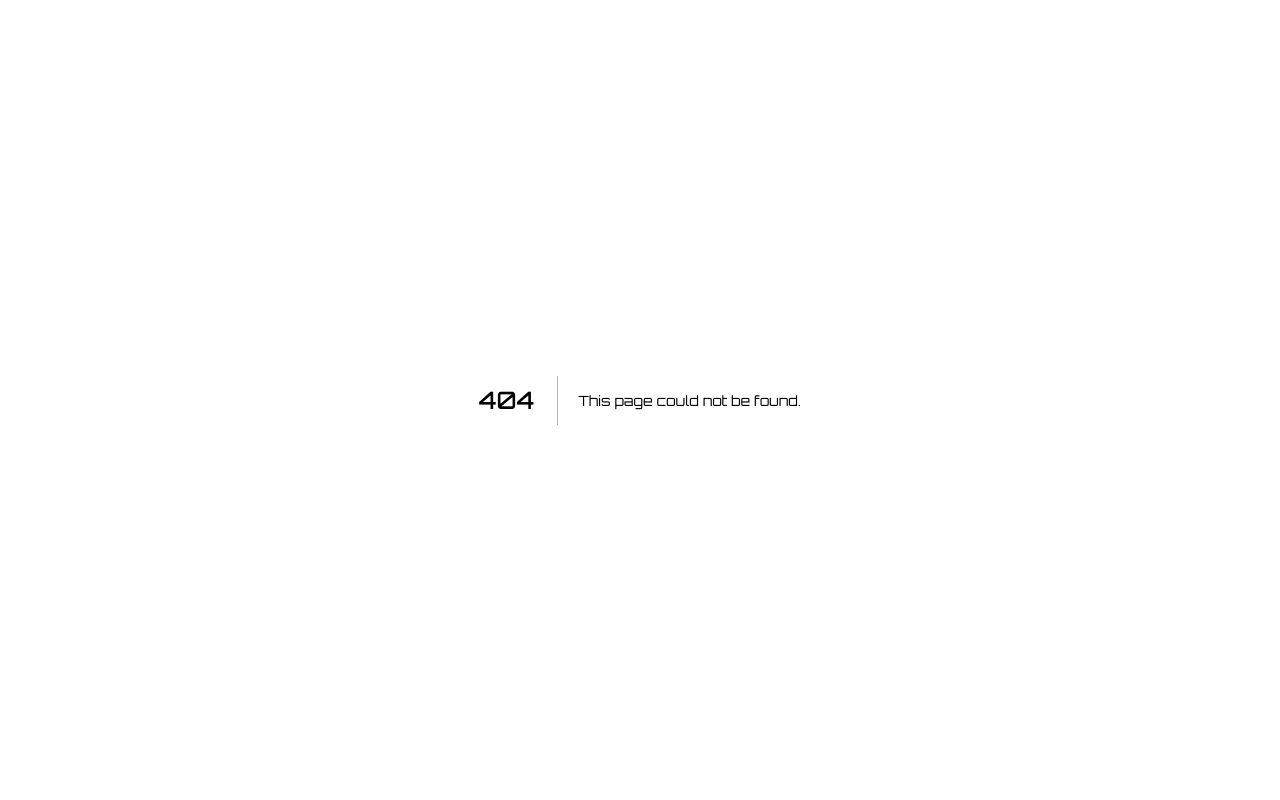
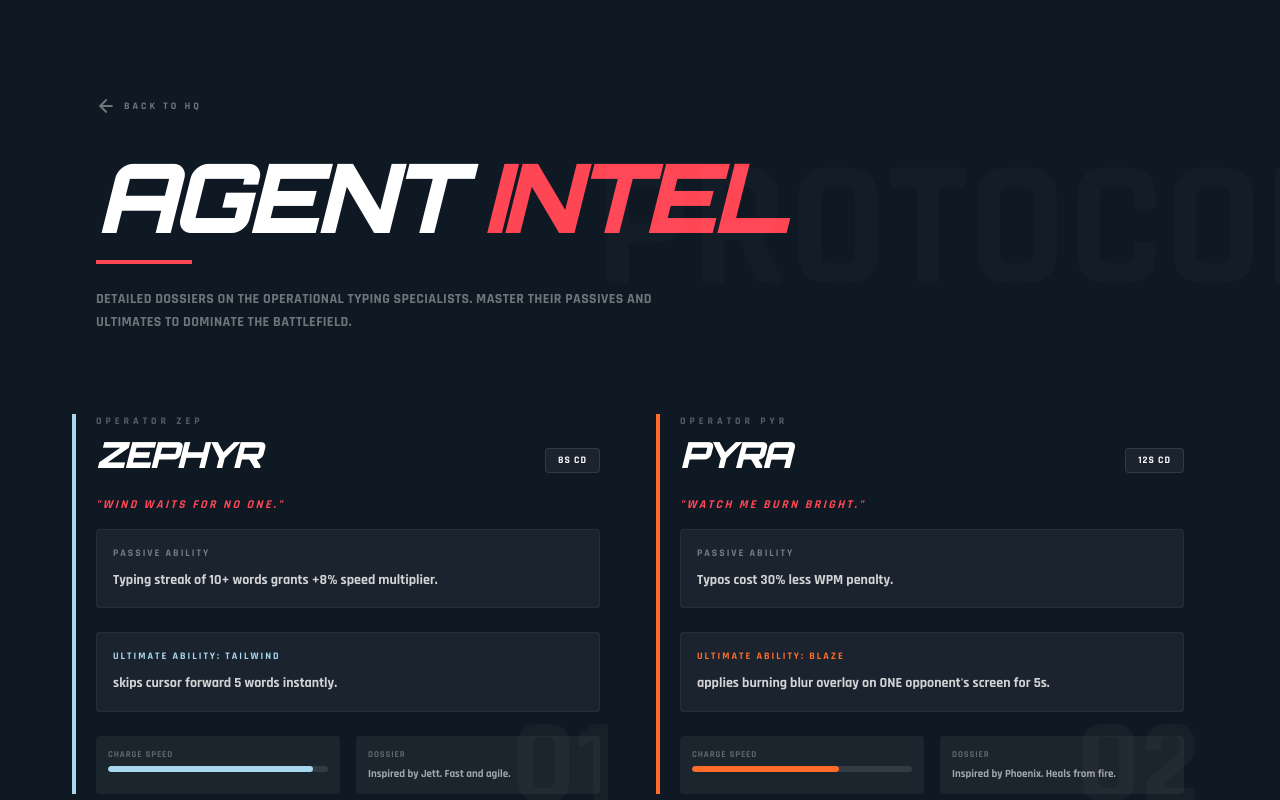
Before and after one commit to prasanna192005/project-akshar, a Next.js app: page /agents in a window 1280 px wide. Before the commit this address had no page. Shown: the top 800 px of the page. Built offline with nearby package versions, Linux system fonts and the light colour scheme.

Commit message:
agents page

```diff
--- /dev/null
+++ b/app/agents/page.tsx
@@ -0,0 +1,128 @@
+"use client";
+
+import React from "react";
+import Link from "next/link";
+import { AGENTS } from "@/lib/agents";
+
+export default function AgentsIntel() {
+    return (
+        <main className="min-h-screen bg-[#0F1923] text-white p-8 md:p-16 lg:p-24 overflow-x-hidden">
+            {/* Header section */}
+            <div className="max-w-7xl mx-auto mb-20 relative">
+                <Link
+                    href="/"
+                    className="inline-flex items-center gap-2 text-white/40 hover:text-[#FF4655] transition-colors mb-8 group"
+                >
+                    <svg width="20" height="20" viewBox="0 0 24 24" fill="none" stroke="currentColor" strokeWidth="2.5" strokeLinecap="round" strokeLinejoin="round" className="group-hover:-translate-x-1 transition-transform">
+                        <path d="M19 12H5M12 19l-7-7 7-7" />
+                    </svg>
+                    <span className="text-[10px] uppercase font-black tracking-[0.3em]">Back to HQ</span>
+                </Link>
+
+                <div className="relative">
+                    <h1 className="text-6xl md:text-8xl font-black italic tracking-tighter leading-none mb-4 animate-in slide-in-from-left duration-700">
+                        AGENT <span className="text-[#FF4655]">INTEL</span>
+                    </h1>
+                    <div className="h-1 w-24 bg-[#FF4655] mb-6 animate-in zoom-in duration-1000" />
+                    <p className="text-white/40 max-w-xl text-sm leading-relaxed tracking-wide uppercase font-bold">
+                        Detailed dossiers on the operational typing specialists. Master their passives and ultimates to dominate the battlefield.
+                    </p>
+                </div>
+
+                {/* Decorative background text */}
+                <div className="absolute top-0 right-0 text-[180px] font-black text-white/[0.02] select-none pointer-events-none -mr-40 hidden lg:block">
+                    PROTOCOL
+                </div>
+            </div>
+
+            {/* Agents Grid */}
+            <div className="max-w-7xl mx-auto grid grid-cols-1 md:grid-cols-2 gap-12 lg:gap-20">
+                {Object.values(AGENTS).map((agent, idx) => (
+                    <div
+                        key={agent.id}
+                        className="group relative flex flex-col animate-in fade-in slide-in-from-bottom duration-700"
+                        style={{ animationDelay: `${idx * 100}ms` }}
+                    >
+                        {/* Agent accent background bar */}
+                        <div
+                            className="absolute -left-6 top-0 bottom-0 w-1 transition-all duration-500 group-hover:w-2"
+                            style={{ backgroundColor: agent.color }}
+                        />
+
+                        <div className="flex justify-between items-end mb-6">
+                            <div>
+                                <span className="text-[10px] uppercase font-black tracking-[0.4em] opacity-30 mb-2 block">
+                                    Operator {agent.id.substring(0, 3)}
+                                </span>
+                                <h2 className="text-4xl font-black italic tracking-tighter leading-none group-hover:text-[#FF4655] transition-colors">
+                                    {agent.name}
+                                </h2>
+                            </div>
+                            <div className="text-[10px] uppercase font-black tracking-widest px-3 py-1 bg-white/5 border border-white/10 rounded">
+                                {agent.cooldown}s CD
+                            </div>
+                        </div>
+
+                        <p className="text-[#FF4655] text-xs font-black uppercase tracking-[0.2em] mb-4 italic">
+                            "{agent.tagline}"
+                        </p>
+
+                        <div className="space-y-6">
+                            <div className="p-4 bg-white/5 border border-white/5 rounded-sm hover:bg-white/10 transition-colors">
+                                <span className="text-[10px] uppercase font-black tracking-[0.2em] text-white/40 block mb-2">Passive Ability</span>
+                                <p className="text-sm font-bold text-white/80 leading-relaxed">
+                                    {agent.passive}
+                                </p>
+                            </div>
+
+                            <div className="p-4 bg-white/5 border border-white/5 rounded-sm hover:bg-white/10 transition-colors">
+                                <span
+                                    className="text-[10px] uppercase font-black tracking-[0.2em] block mb-2"
+                                    style={{ color: agent.color }}
+                                >
+                                    Ultimate Ability: {agent.active.split('—')[0]}
+                                </span>
+                                <p className="text-sm font-bold text-white/80 leading-relaxed">
+                                    {agent.active.split('—')[1]}
+                                </p>
+                            </div>
+
+                            <div className="flex gap-4">
+                                <div className="flex-1 p-3 bg-white/5 rounded-sm">
+                                    <span className="text-[9px] uppercase font-black tracking-widest text-white/30 block mb-1">Charge Speed</span>
+                                    <div className="h-1.5 w-full bg-white/10 rounded-full overflow-hidden">
+                                        <div
+                                            className="h-full rounded-full"
+                                            style={{
+                                                width: `${(agent.chargeRateModifier / 1.5) * 100}%`,
+                                                backgroundColor: agent.color
+                                            }}
+                                        />
+                                    </div>
+                                </div>
+                                <div className="flex-1 p-3 bg-white/5 rounded-sm">
+                                    <span className="text-[9px] uppercase font-black tracking-widest text-white/30 block mb-1">Dossier</span>
+                                    <p className="text-[11px] font-bold text-white/60 truncate">
+                                        {agent.lore}
+                                    </p>
+                                </div>
+                            </div>
+                        </div>
+
+                        {/* Large background number */}
+                        <div className="absolute -bottom-8 -right-4 text-[120px] font-black text-white/[0.03] select-none pointer-events-none group-hover:text-white/[0.05] transition-colors leading-none">
+                            {(idx + 1).toString().padStart(2, '0')}
+                        </div>
+                    </div>
+                ))}
+            </div>
+
+            {/* Footer */}
+            <div className="max-w-7xl mx-auto mt-32 pt-12 border-t border-white/5 text-center">
+                <span className="text-[10px] uppercase font-black tracking-[0.5em] text-white/20">
+                    TYPE AGENTS PROTOCOL // END OF FILE
+                </span>
+            </div>
+        </main>
+    );
+}
--- a/app/page.tsx
+++ b/app/page.tsx
@@ -7,6 +7,7 @@ import { v4 as uuidv4 } from "uuid";
 import { PromptCategory } from "@/lib/prompts";
 import { ensureAuth } from "@/lib/firebase";
 import { useEffect } from "react";
+import Link from "next/link";
 
 export default function Home() {
   const router = useRouter();
@@ -75,6 +76,19 @@ export default function Home() {
     <main className="min-h-screen flex flex-col items-center justify-center p-4 relative overflow-hidden">
       {/* Background Glow */}
       <div className="absolute top-1/2 left-1/2 -translate-x-1/2 -translate-y-1/2 w-[600px] h-[600px] bg-red-600/10 blur-[120px] rounded-full -z-10" />
+
+      {/* Top Navigation */}
+      <div className="absolute top-8 right-8 z-50">
+        <Link
+          href="/agents"
+          className="px-6 py-2 bg-white/5 border border-white/10 hover:border-[#FF4655] hover:text-[#FF4655] transition-all text-[10px] font-black uppercase tracking-[0.2em] rounded-sm group flex items-center gap-3 backdrop-blur-sm"
+        >
+          Agent Intel
+          <svg width="12" height="12" viewBox="0 0 24 24" fill="none" stroke="currentColor" strokeWidth="4" strokeLinecap="round" strokeLinejoin="round" className="group-hover:translate-x-1 transition-transform">
+            <path d="M5 12h14M12 5l7 7-7 7" />
+          </svg>
+        </Link>
+      </div>
 
       <div className="w-full max-w-md text-center space-y-8 animate-in fade-in zoom-in duration-700">
         <div>
```
